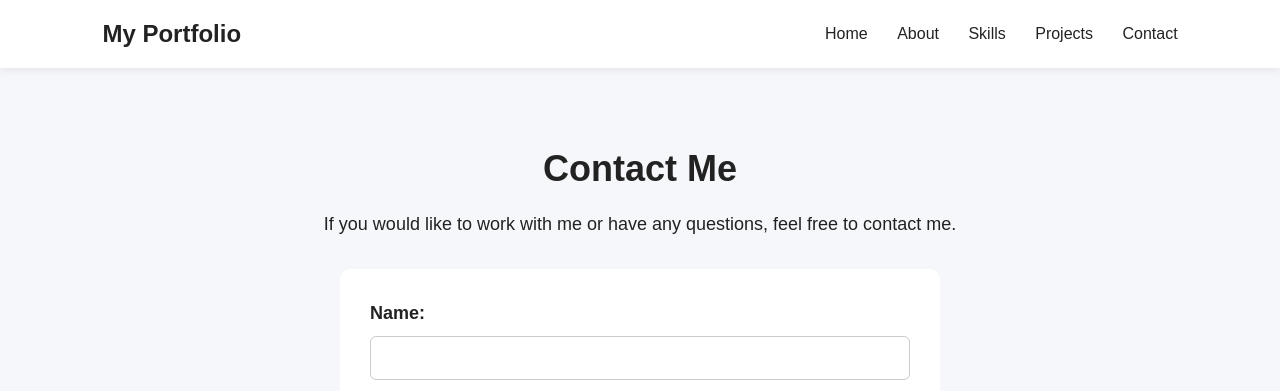
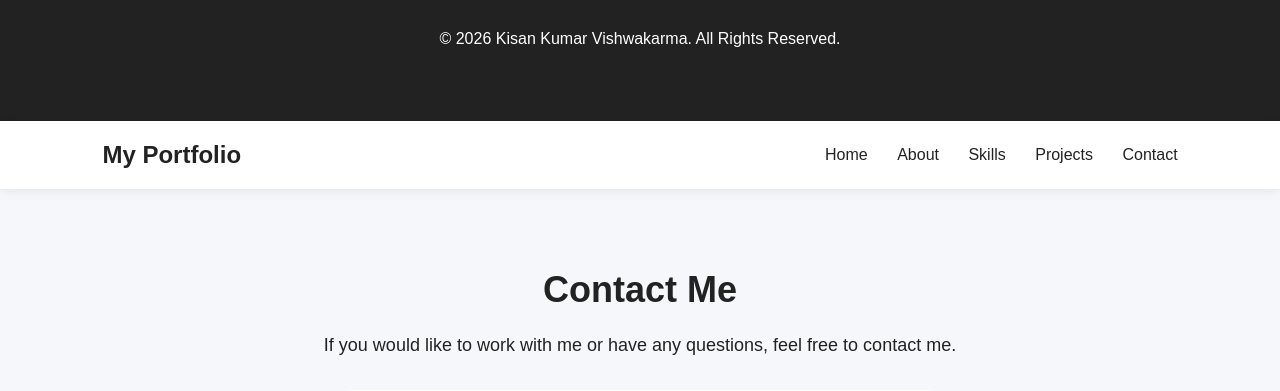
Before and after one commit to 23F3003555/portfolio, a Django app: page /contect/ in a window 1280 px wide. Shown: the top 391 px of the page. Run offline with Django 5.2, Linux system fonts and the light colour scheme.

Commit message:
Update portfolio design and contact page

```diff
--- a/static/css/style.css
+++ b/static/css/style.css
@@ -511,3 +511,24 @@ body.dark-mode button:hover {
     }
 
 }
+footer {
+    text-align: center;
+    padding: 30px 20px;
+    background-color: #222;
+    color: white;
+}
+
+footer p {
+    margin-bottom: 15px;
+}
+
+.social-links a {
+    color: white;
+    font-size: 24px;
+    margin: 0 10px;
+    text-decoration: none;
+}
+
+.social-links a:hover {
+    opacity: 0.7;
+}
--- a/templates/contect.html
+++ b/templates/contect.html
@@ -12,6 +12,19 @@
     <link rel="stylesheet" href="{% static 'css/style.css' %}">
 </head>
 
+<footer>
+    <p>© 2026 Kisan Kumar Vishwakarma. All Rights Reserved.</p>
+
+    <div class="social-links">
+        <a href="https://github.com/" target="_blank">
+            <i class="fa-brands fa-github"></i>
+        </a>
+
+        <a href="https://www.linkedin.com/" target="_blank">
+            <i class="fa-brands fa-linkedin"></i>
+        </a>
+    </div>
+</footer>
 <body>
 
     <!-- Navigation -->
```
